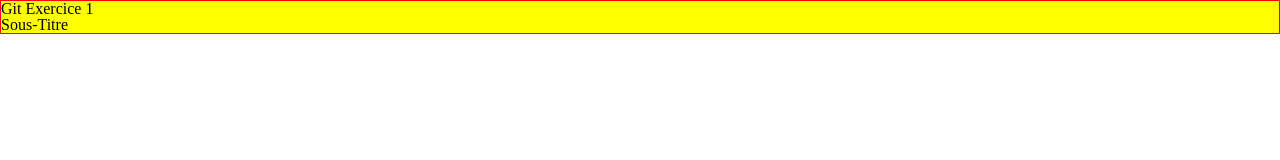
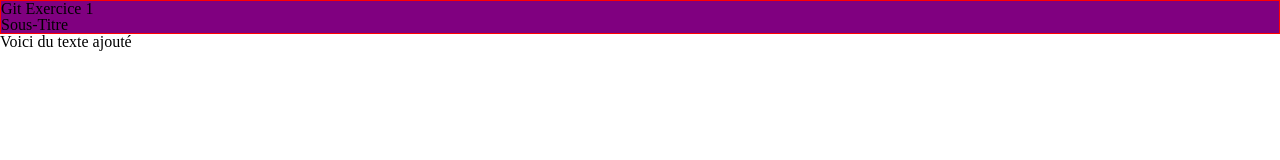
Before and after one commit to LaurentJeanson/Exercice1, a plain HTML site: page index.htm in a window 1280 px wide. Drawn offline with Linux system fonts and the light colour scheme.

Commit message:
a-CouleurBack et texte main

```diff
--- a/css/style.css
+++ b/css/style.css
@@ -48,5 +48,5 @@ table {
 }
 header{
 	border: 1px solid red;
-	background-color: yellow;
+	background-color: purple;
 }
--- a/index.htm
+++ b/index.htm
@@ -10,7 +10,7 @@
 	<h2>Sous-Titre</h2>
 </header>
 <main>
-
+	<p>Voici du texte ajouté</p>
 </main>
 <footer></footer>
 </body>
```
